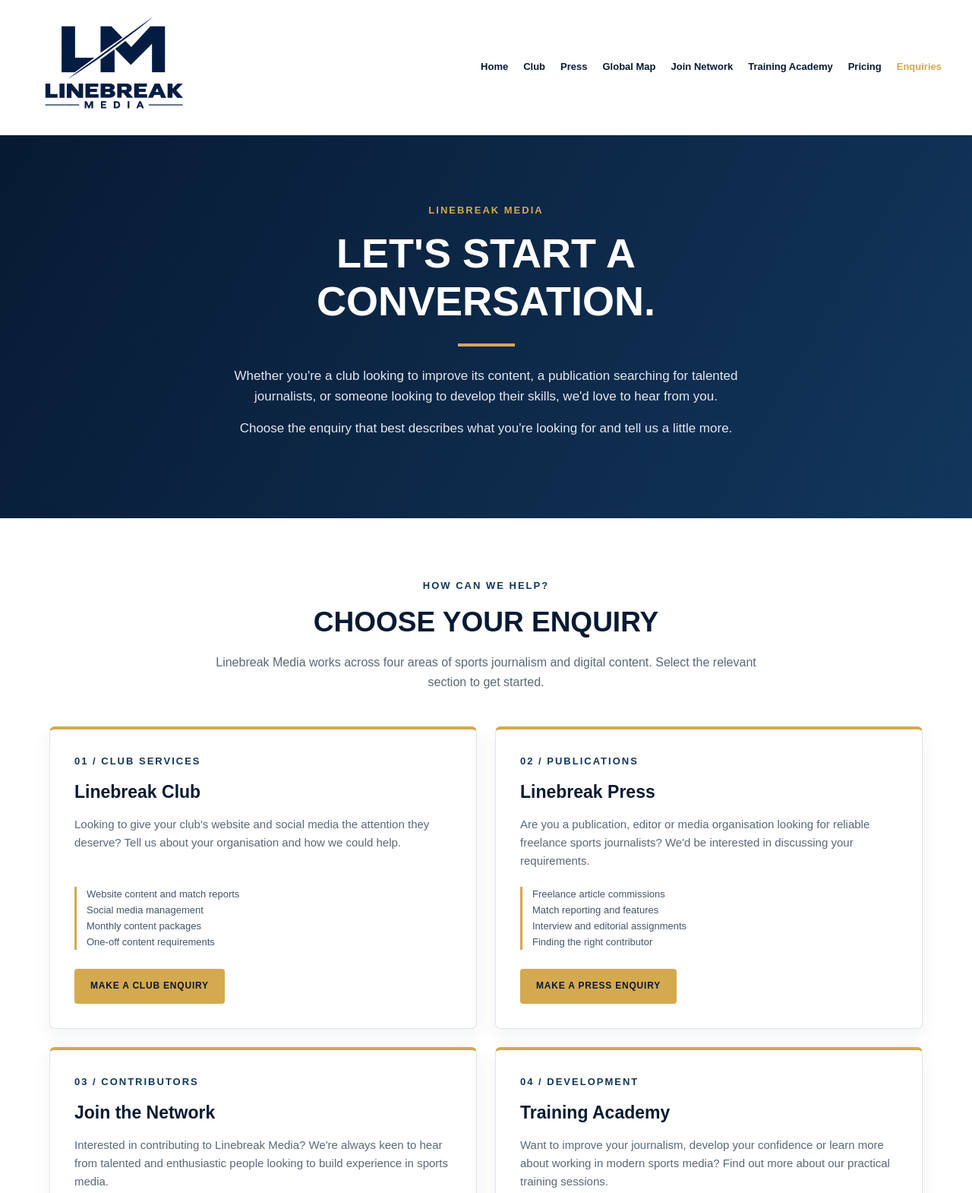
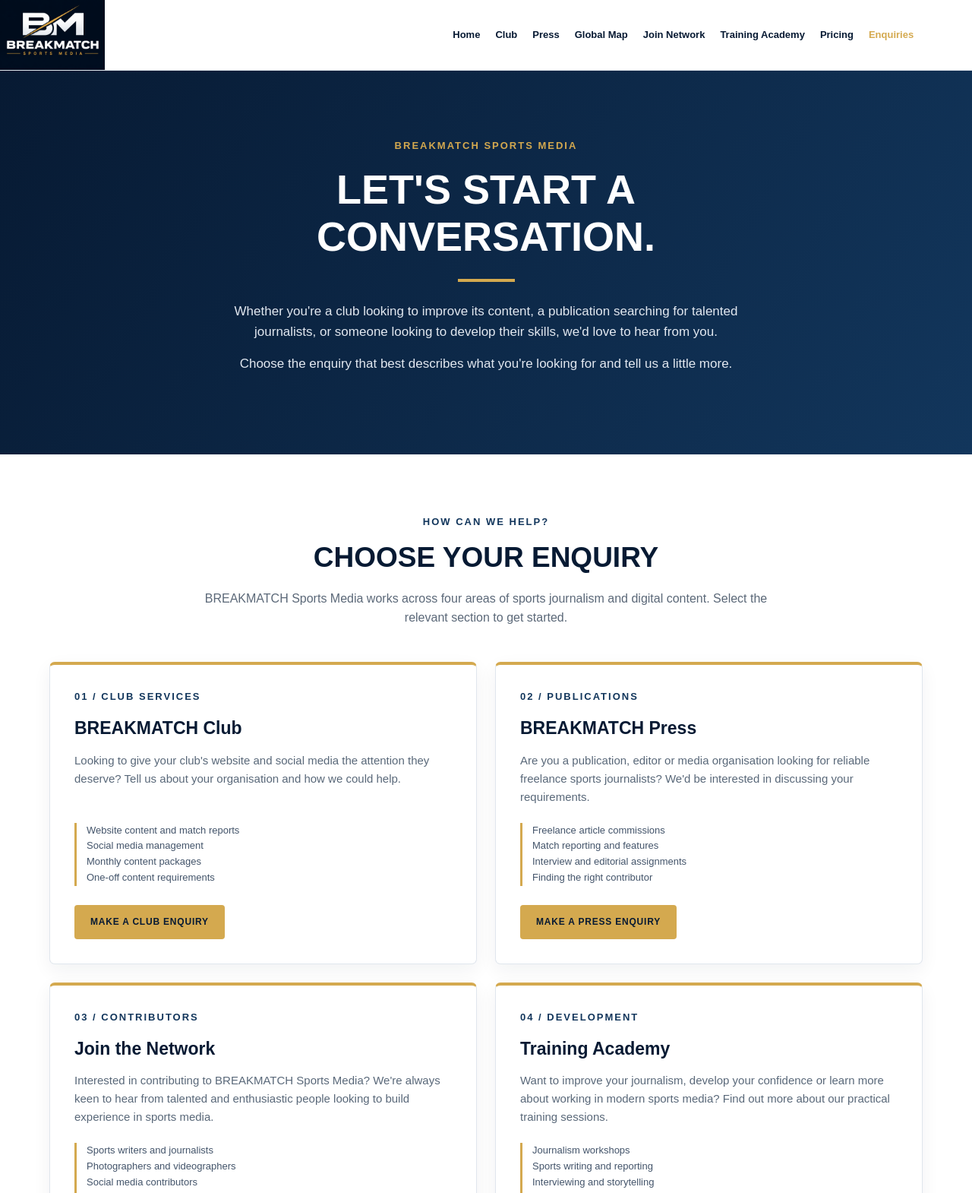
Before and after one commit to TomLineBreakMedia/linebreak-media-website, a plain HTML site: page enquiries.html in a window 1280 px wide. Shown: the top 1570 px of the page at 76% size. Drawn offline with Linux system fonts and the light colour scheme.

Commit message:
Update enquiries page for BREAKMATCH Sports Media

```diff
--- a/enquiries.html
+++ b/enquiries.html
@@ -1,11 +1,12 @@
+
 <!DOCTYPE html>
 <html lang="en">
 <head>
   <meta charset="UTF-8">
   <meta name="viewport" content="width=device-width, initial-scale=1.0">
 
-  <title>Enquiries | Linebreak Media</title>
-  <meta name="description" content="Contact Linebreak Media about club content, freelance journalism, joining our contributor network or journalism training.">
+  <title>Enquiries | BREAKMATCH Sports Media</title>
+  <meta name="description" content="Contact BREAKMATCH Sports Media about club content, freelance journalism, joining our contributor network or journalism training.">
 
   <style>
     :root {
@@ -29,26 +30,43 @@
       line-height: 1.6;
     }
 
+    /* APPROVED BREAKMATCH HEADER */
+
     header {
+      width: 100%;
       background: var(--white);
       border-bottom: 1px solid #e5e9ef;
-      padding: 15px 25px;
+      padding: 0 6% 0 0;
     }
 
     .header-inner {
-      max-width: 1200px;
-      margin: auto;
+      width: 100%;
+      max-width: none;
+      margin: 0;
+      padding: 0;
       display: flex;
       align-items: center;
       justify-content: space-between;
       gap: 25px;
     }
 
+    .logo {
+      display: block;
+      flex-shrink: 0;
+      margin: 0;
+      padding: 0;
+      line-height: 0;
+    }
+
     .logo img {
       display: block;
-      width: 220px;
-      max-width: 100%;
-      height: auto;
+      width: auto;
+      height: 92px;
+      max-width: 320px;
+      object-fit: contain;
+      object-position: left center;
+      margin: 0;
+      padding: 0;
     }
 
     nav {
@@ -400,13 +418,24 @@
     }
 
     @media (max-width: 850px) {
+      header {
+        padding: 0;
+      }
+
       .header-inner {
         flex-direction: column;
+        gap: 10px;
+      }
+
+      .logo img {
+        height: 82px;
+        max-width: 290px;
       }
 
       nav {
         justify-content: center;
         gap: 12px 16px;
+        padding: 0 12px 15px;
       }
 
       nav a {
@@ -420,10 +449,6 @@
     }
 
     @media (max-width: 650px) {
-      .logo img {
-        max-width: 190px;
-      }
-
       .hero {
         padding: 60px 20px 65px;
       }
@@ -456,7 +481,7 @@
   <header>
     <div class="header-inner">
       <a href="index.html" class="logo">
-        <img src="LM%20Linebreak%20Media%20Logo.png" alt="Linebreak Media Logo">
+        <img src="BreakMatch%20Sports%20Media%20Logo.png" alt="BREAKMATCH Sports Media Logo">
       </a>
 
       <nav>
@@ -474,7 +499,7 @@
 
   <section class="hero">
     <div class="hero-inner">
-      <span class="eyebrow">LINEBREAK MEDIA</span>
+      <span class="eyebrow">BREAKMATCH SPORTS MEDIA</span>
       <h1>LET'S START A CONVERSATION.</h1>
       <div class="gold-line"></div>
       <p>Whether you're a club looking to improve its content, a publication searching for talented journalists, or someone looking to develop their skills, we'd love to hear from you.</p>
@@ -488,14 +513,14 @@
       <div class="section-heading">
         <span class="eyebrow">HOW CAN WE HELP?</span>
         <h2>CHOOSE YOUR ENQUIRY</h2>
-        <p>Linebreak Media works across four areas of sports journalism and digital content. Select the relevant section to get started.</p>
+        <p>BREAKMATCH Sports Media works across four areas of sports journalism and digital content. Select the relevant section to get started.</p>
       </div>
 
       <div class="enquiry-grid">
 
         <div class="enquiry-card">
           <span class="card-number">01 / CLUB SERVICES</span>
-          <h3>Linebreak Club</h3>
+          <h3>BREAKMATCH Club</h3>
           <p>Looking to give your club's website and social media the attention they deserve? Tell us about your organisation and how we could help.</p>
           <div class="card-examples">
             Website content and match reports<br>
@@ -503,12 +528,12 @@
             Monthly content packages<br>
             One-off content requirements
           </div>
-          <a href="#contact-form" class="button enquiry-link" data-type="Linebreak Club">MAKE A CLUB ENQUIRY</a>
+          <a href="#contact-form" class="button enquiry-link" data-type="BREAKMATCH Club">MAKE A CLUB ENQUIRY</a>
         </div>
 
         <div class="enquiry-card">
           <span class="card-number">02 / PUBLICATIONS</span>
-          <h3>Linebreak Press</h3>
+          <h3>BREAKMATCH Press</h3>
           <p>Are you a publication, editor or media organisation looking for reliable freelance sports journalists? We'd be interested in discussing your requirements.</p>
           <div class="card-examples">
             Freelance article commissions<br>
@@ -516,13 +541,13 @@
             Interview and editorial assignments<br>
             Finding the right contributor
           </div>
-          <a href="#contact-form" class="button enquiry-link" data-type="Linebreak Press">MAKE A PRESS ENQUIRY</a>
+          <a href="#contact-form" class="button enquiry-link" data-type="BREAKMATCH Press">MAKE A PRESS ENQUIRY</a>
         </div>
 
         <div class="enquiry-card">
           <span class="card-number">03 / CONTRIBUTORS</span>
           <h3>Join the Network</h3>
-          <p>Interested in contributing to Linebreak Media? We're always keen to hear from talented and enthusiastic people looking to build experience in sports media.</p>
+          <p>Interested in contributing to BREAKMATCH Sports Media? We're always keen to hear from talented and enthusiastic people looking to build experience in sports media.</p>
           <div class="card-examples">
             Sports writers and journalists<br>
             Photographers and videographers<br>
@@ -558,13 +583,13 @@
           <span class="eyebrow">GET IN TOUCH</span>
           <h2>TELL US WHAT YOU'RE LOOKING FOR.</h2>
 
-          <p>Complete the enquiry form and provide a few details about what you need. Your message will help us understand your requirements and direct your enquiry to the right area of Linebreak Media.</p>
+          <p>Complete the enquiry form and provide a few details about what you need. Your message will help us understand your requirements and direct your enquiry to the right area of BREAKMATCH Sports Media.</p>
 
           <p>We'll aim to get back to you as soon as possible.</p>
 
           <p>Prefer to contact us directly?</p>
 
-          <a class="contact-email" href="mailto:tom.linebreakmedia@gmail.com">tom.linebreakmedia@gmail.com</a>
+          <a class="contact-email" href="mailto:tommsansom@gmail.com">tommsansom@gmail.com</a>
         </div>
 
         <div class="form-card">
@@ -573,7 +598,7 @@
 
           <form action="https://formspree.io/f/moeddzbg" method="POST">
 
-            <input type="hidden" name="_subject" value="New Linebreak Media Website Enquiry">
+            <input type="hidden" name="_subject" value="New BREAKMATCH Sports Media Website Enquiry">
 
             <div class="form-group">
               <label for="name">Full name *</label>
@@ -594,8 +619,8 @@
               <label for="enquiry-type">What is your enquiry about? *</label>
               <select id="enquiry-type" name="Enquiry Type" required>
                 <option value="" disabled selected>Select an enquiry category</option>
-                <option value="Linebreak Club">Linebreak Club – Club Services</option>
-                <option value="Linebreak Press">Linebreak Press – Publications</option>
+                <option value="BREAKMATCH Club">BREAKMATCH Club – Club Services</option>
+                <option value="BREAKMATCH Press">BREAKMATCH Press – Publications</option>
                 <option value="Join the Network">Join the Network – Contributors</option>
                 <option value="Training Academy">Training Academy – Journalism Training</option>
                 <option value="General Enquiry">General Enquiry</option>
@@ -609,7 +634,7 @@
 
             <label class="consent">
               <input type="checkbox" name="Consent" value="Agreed" required>
-              <span>I agree that Linebreak Media may use the information provided to respond to my enquiry.</span>
+              <span>I agree that BREAKMATCH Sports Media may use the information provided to respond to my enquiry.</span>
             </label>
 
             <button type="submit" class="submit-button">SUBMIT YOUR ENQUIRY</button>
@@ -627,12 +652,12 @@
     <div class="section-inner">
       <h2>NOT SURE WHERE TO START?</h2>
       <p>If you have a question that doesn't fit into one of the categories above, that's absolutely fine. Get in touch and we'll point you in the right direction.</p>
-      <a href="mailto:tom.linebreakmedia@gmail.com">TOM.LINEBREAKMEDIA@GMAIL.COM</a>
+      <a href="mailto:tommsansom@gmail.com">TOMMSANSOM@GMAIL.COM</a>
     </div>
   </section>
 
   <footer>
-    © 2026 Linebreak Media. All rights reserved.
+    © 2026 BREAKMATCH Sports Media. All rights reserved.
   </footer>
 
   <script>
```
